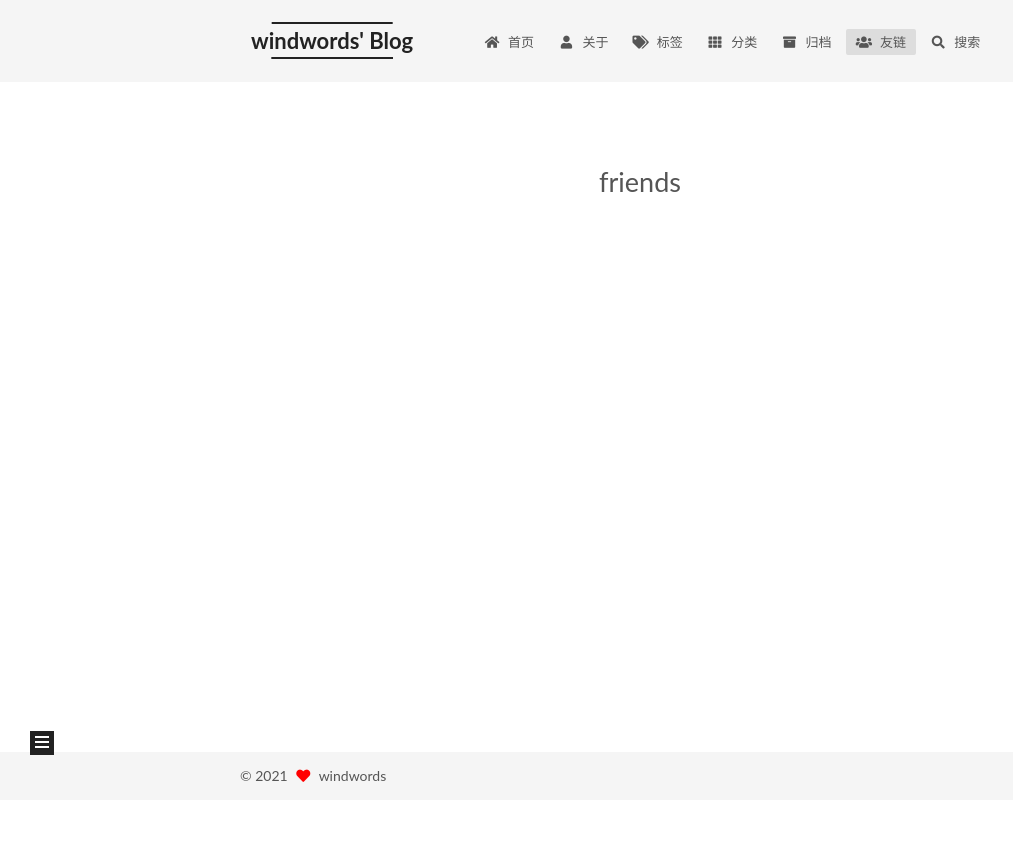
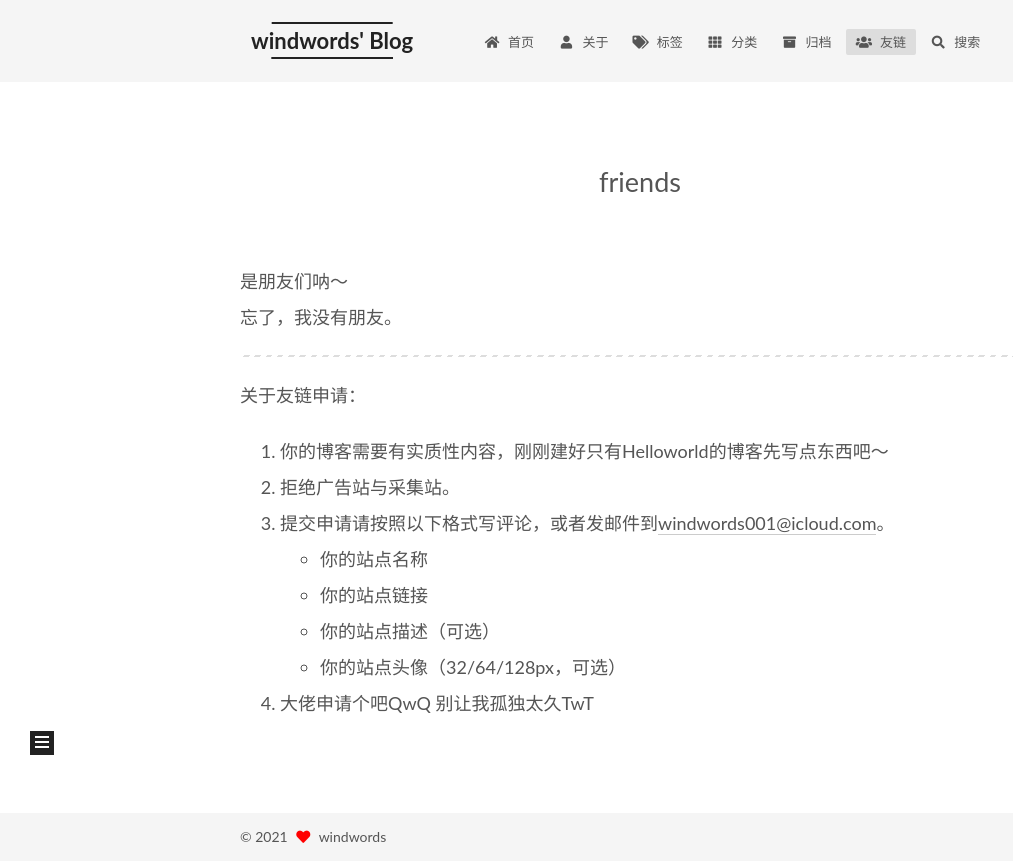
Before and after one commit to XwindwordsX/windwords.github.io, a plain HTML site: page friends/index.html in a window 1280 px wide. Shown: the whole page, without its empty margins (0-1013 px from the left). Before the commit the page ends 800 px from the top, so only its background shows below. Drawn offline with Linux system fonts and the light colour scheme.

Commit message:
Site updated: 2021-08-15 23:32:33

```diff
--- a/friends/index.html
+++ b/friends/index.html
@@ -20,15 +20,15 @@
     var CONFIG = {"hostname":"blog.windwords.me","root":"/","scheme":"Mist","version":"7.8.0","exturl":false,"sidebar":{"position":"left","display":"hide","padding":18,"offset":12,"onmobile":false},"copycode":{"enable":false,"show_result":false,"style":null},"back2top":{"enable":true,"sidebar":false,"scrollpercent":false},"bookmark":{"enable":false,"color":"#222","save":"auto"},"fancybox":false,"mediumzoom":false,"lazyload":false,"pangu":false,"comments":{"style":"tabs","active":null,"storage":true,"lazyload":false,"nav":null},"algolia":{"hits":{"per_page":10},"labels":{"input_placeholder":"Search for Posts","hits_empty":"We didn't find any results for the search: ${query}","hits_stats":"${hits} results found in ${time} ms"}},"localsearch":{"enable":true,"trigger":"auto","top_n_per_article":1,"unescape":false,"preload":false},"motion":{"enable":true,"async":false,"transition":{"post_block":"fadeIn","post_header":"slideDownIn","post_body":"slideDownIn","coll_header":"slideLeftIn","sidebar":"slideUpIn"}},"path":"search.xml"};
   </script>
 
-  <meta name="description" content="风语的无聊博客">
+  <meta name="description" content="是朋友们呐～忘了，我没有朋友。    关于友链申请：    你的博客需要有实质性内容，刚刚建好只有Helloworld的博客先写点东西吧～ 拒绝广告站与采集站。 提交申请请按照以下格式写评论，或者发邮件到windwords001@icloud.com。 你的站点名称 你的站点链接 你的站点描述（可选） 你的站点头像（32&#x2F;64&#x2F;128px，可选）   大佬申请个吧QwQ 别让我孤独太久TwT">
 <meta property="og:type" content="website">
 <meta property="og:title" content="friends">
 <meta property="og:url" content="https://blog.windwords.me/friends/index.html">
 <meta property="og:site_name" content="windwords&#39; Blog">
-<meta property="og:description" content="风语的无聊博客">
+<meta property="og:description" content="是朋友们呐～忘了，我没有朋友。    关于友链申请：    你的博客需要有实质性内容，刚刚建好只有Helloworld的博客先写点东西吧～ 拒绝广告站与采集站。 提交申请请按照以下格式写评论，或者发邮件到windwords001@icloud.com。 你的站点名称 你的站点链接 你的站点描述（可选） 你的站点头像（32&#x2F;64&#x2F;128px，可选）   大佬申请个吧QwQ 别让我孤独太久TwT">
 <meta property="og:locale" content="zh_CN">
 <meta property="article:published_time" content="2021-08-15T11:27:55.000Z">
-<meta property="article:modified_time" content="2021-08-15T11:27:55.927Z">
+<meta property="article:modified_time" content="2021-08-15T15:21:08.647Z">
 <meta property="article:author" content="windwords">
 <meta name="twitter:card" content="summary">
 
@@ -219,6 +219,21 @@
 
 
       <div class="post-body">
+          <p>是朋友们呐～<br>忘了，我没有朋友。  </p>
+<hr>
+<p>关于友链申请：  </p>
+<ol>
+<li>你的博客需要有实质性内容，刚刚建好只有Helloworld的博客先写点东西吧～</li>
+<li>拒绝广告站与采集站。</li>
+<li>提交申请请按照以下格式写评论，或者发邮件到<a href="mailto:windwords001@icloud.com">windwords001@icloud.com</a>。<ul>
+<li>你的站点名称</li>
+<li>你的站点链接</li>
+<li>你的站点描述（可选）</li>
+<li>你的站点头像（32/64/128px，可选）</li>
+</ul>
+</li>
+<li>大佬申请个吧QwQ 别让我孤独太久TwT</li>
+</ol>
 
       </div>
 
```
Also changed, not shown: about/index.html (+5 -5 lines).
